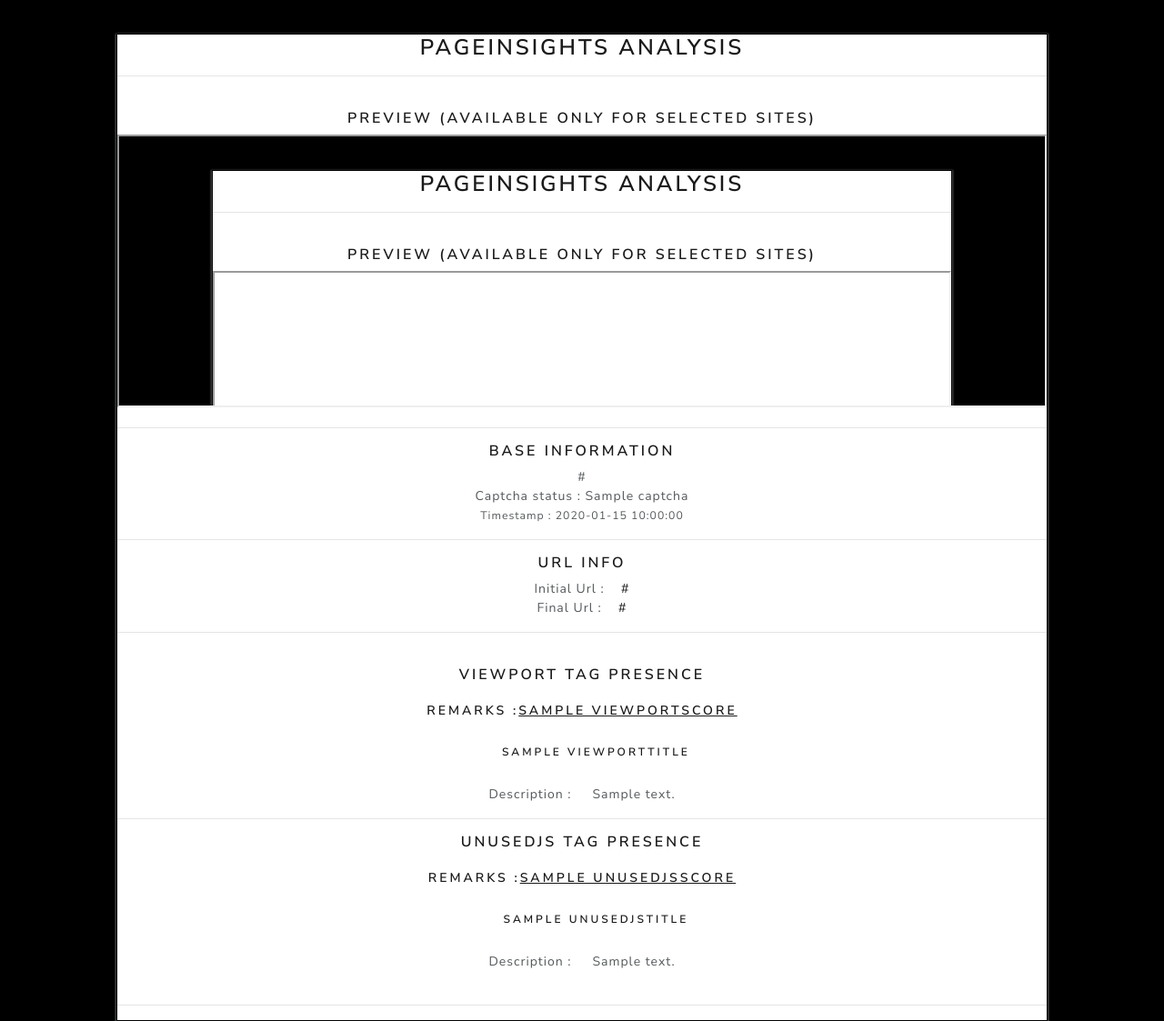
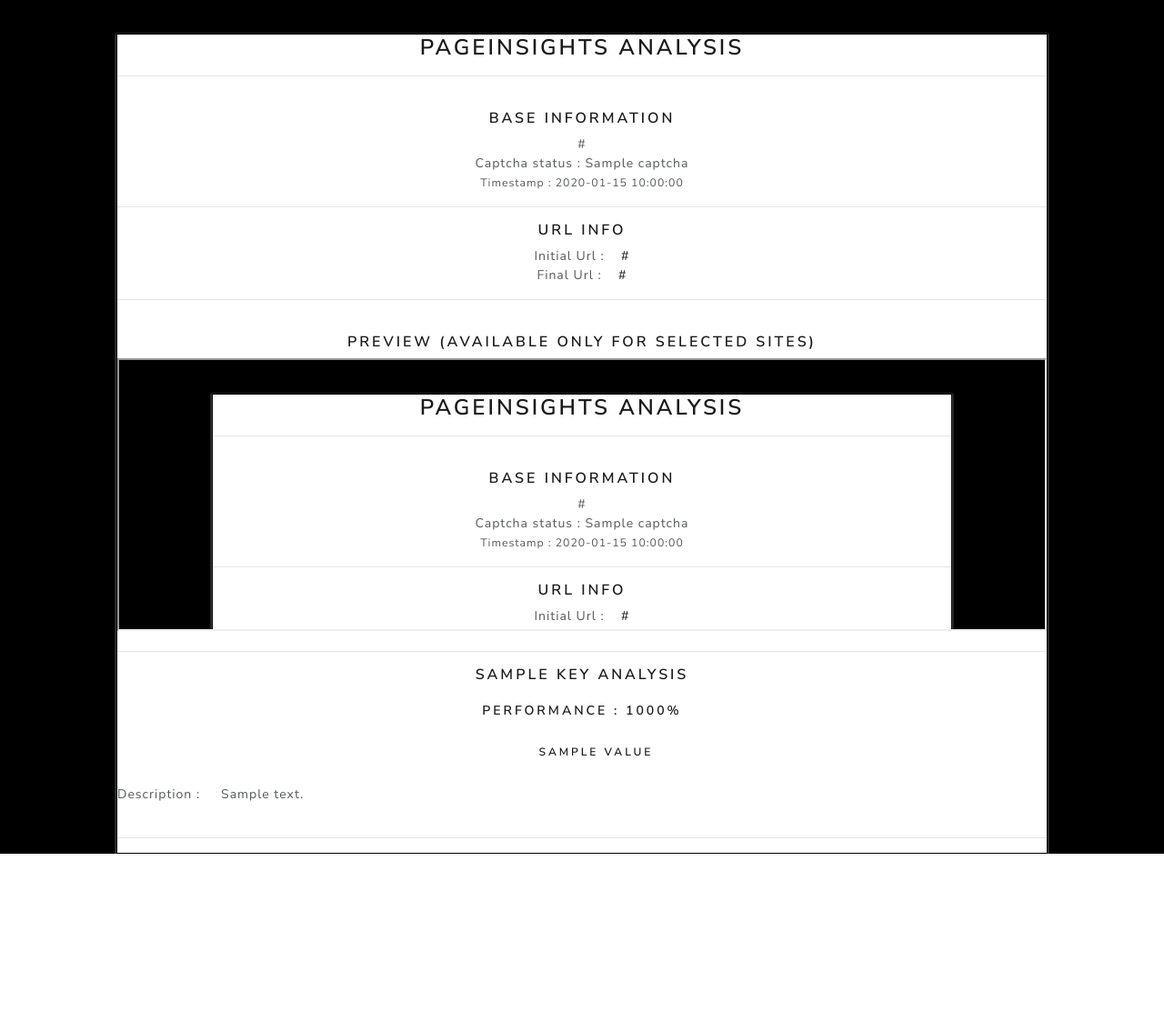
Before and after one commit to Arunkumar483/Python-Project--1-Page-Insights-App, a Flask app: template pyproject/templates/results.html in a window 1280 px wide. Shown: the whole page at 91% size. After the commit the page ends 939 px from the top, so only its background shows below. Run offline with Flask 2, Linux system fonts and the light colour scheme; the template is opened without the code that fills it: most values are stand-ins (such as "Sample title", 1, 10 or a date in 2020); some libraries are stand-ins or nearby versions.

Commit message:
successfull Iteration through all audit attributes

```diff
--- a/pyproject/app.py
+++ b/pyproject/app.py
@@ -26,46 +26,17 @@
     data=json.loads(response.content)
 
     #getting necessary parameters from the response's dictionary (data)
+    analyzedurl=data["id"]
     captcha=data["captchaResult"]
     timestamp=data["analysisUTCTimestamp"]
     lighthouseResult=data["lighthouseResult"]
-
-    #viewport parameters
-    viewportdetails=data["lighthouseResult"]["audits"]["viewport"]
-    viewportid=viewportdetails["id"]
-    viewporttitle=viewportdetails["title"]
-
-    #viewport score checker
-    viewportscore=viewportdetails["score"]
-    if(int(viewportscore)==1):
-        viewportscore="GOOD"
-    else:
-        viewportscore="BAD"
-    viewportdescription=viewportdetails["description"]
-    analyzedurl=data["id"]
+    auditsdata=data["lighthouseResult"]["audits"]
 
 
-    #unusedjs parameters
-    unusedjsdetails=data["lighthouseResult"]["audits"]["unused-javascript"]
-    unusedjsid=unusedjsdetails["id"]
-    unusedjstitle=unusedjsdetails["title"]
+    #iterating through audits
+    auditsdata=data["lighthouseResult"]["audits"]
 
-    #unusedjs score checker
-    unusedjsscore=unusedjsdetails["score"]
-    if(int(unusedjsscore)==1):
-        unusedjsscore="GOOD"
-    else:
-        unusedjsscore="BAD"
-    unusedjsdescription=unusedjsdetails["description"]
-    analyzedurl=data["id"]
-
-    return render_template('results.html',urltobechecked=urltobechecked,data=data,captcha=captcha,timestamp=timestamp,lighthouseResult=lighthouseResult,analyzedurl=analyzedurl,viewportid=viewportid,viewportdetails=viewportdetails,viewportscore=viewportscore,viewportdescription=viewportdescription,viewporttitle=viewporttitle,unusedjsid=unusedjsid,unusedjsdetails=unusedjsdetails,unusedjsscore=unusedjsscore,unusedjsdescription=unusedjsdescription,unusedjstitle=unusedjstitle)
-
-
-
-
-
-
+    return render_template('results.html',urltobechecked=urltobechecked,data=data,captcha=captcha,timestamp=timestamp,lighthouseResult=lighthouseResult,analyzedurl=analyzedurl,auditsdata=auditsdata)
 
 if __name__=='__main__':
-    app.run()
+    app.run(debug=True)
--- a/pyproject/templates/index.html
+++ b/pyproject/templates/index.html
@@ -25,7 +25,7 @@
                             <br>
                             <input type="text" name="url" id="url" value="http://" class="form-control" required>
                         </div>
-                        <div align="left">Sample url:<a href="http://biomotionlog.in">http://biomotionlog.in</a></div>
+                        <div align="left">Sample url :<a href="http://biomotionlog.in">  http://biomotionlog.in</a></div>
 
                         <input type="submit" class="btn btn-primary" name="submit" value="Submit">
                         <hr>
--- a/pyproject/templates/results.html
+++ b/pyproject/templates/results.html
@@ -2,16 +2,9 @@
 {% block content %}
 <hr>
 <div class="wrapper cont">
-<div align="center" class="previewcont">
 <h3 align="center"><superscript>Pageinsights Analysis</superscript></h3>
 <hr>
 <br>
-    <h5 align="center">Preview (Available only for selected sites)</h5>
-    <iframe src="{{lighthouseResult["finalUrl"]}}" width="100%" height="300"title="preview">
-    </iframe>
-</div>
-
-<hr>
 <div align="center" class="baseinfocont">
     <h5 align="center">BASE INFORMATION</h5>
     <caption>{{analyzedurl}}</caption>
@@ -29,29 +22,48 @@
     <hr>
     <br>
 </div>
-<div align="center" class="viewportdetailscont">
-    <h5 align="center">Viewport tag presence<br><br>
-        <small><strong>Remarks :<u>{{viewportscore}}</u></strong></small>
+<div align="center" class="previewcont">
+
+    <h5 align="center">Preview (Available only for selected sites)</h5>
+    <iframe src="{{lighthouseResult["finalUrl"]}}" width="100%" height="300" title="preview">
+    </iframe>
+</div>
+<hr>
+<!-- iterating through different attributes of metrics in auditsdata -->
+<div id="datasets">
+
+        {% for key,value in auditsdata.items() %}
+        <h5 align="center">{{key}} Analysis<br><br>
+                {% if value["score"] is not none %}
+                    <small><strong>Performance :  {{value["score"]*100}}%</strong></small>
+                {%endif %}
         </h5>
         <br>
-    <h6 align="center">&nbsp&nbsp&nbsp&nbsp {{viewporttitle}}</h6>
+        <!-- Display screenshots of the analyzed page -->
+        {% if value['title']=="Full-page screenshot" : %}
+        <div><img src="{{value["details"]["screenshot"]["data"]}}"" width="50%" height="300"></div>
+        {% endif %}
+        {% if value['title']=="Final Screenshot" : %}
+        <div><img src="{{value["details"]["data"]}}"" width="50%" height="300"></div>
+        {% endif %}
+        {% if value['title']=="Screenshot Thumbnails" : %}
+        <div>
+            <img src="{{value["details"]["items"][2]["data"]}}"" width="10%" height="100">
+            <img src="{{value["details"]["items"][3]["data"]}}"" width="10%" height="100">
+            <img src="{{value["details"]["items"][4]["data"]}}"" width="10%" height="100">
             <br>
-    Description :&nbsp&nbsp&nbsp&nbsp {{viewportdescription}}
         </div>
+        {% endif %}
+
+
+        <h6 align="center">&nbsp&nbsp&nbsp&nbsp {{value["title"]}}</h6>
+        <br>
+        <div align="left">Description :&nbsp&nbsp&nbsp&nbsp {{value["description"]}}</div>
+        <br>
         <hr>
-<div align="center" class="unusedjsdetails">
-    <h5 align="center">unusedjs tag presence<br><br>
-        <small><strong>Remarks :<u>{{unusedjsscore}}</u></strong></small>
-    </h5>
-    <br>
-    <h6 align="center">&nbsp&nbsp&nbsp&nbsp {{unusedjstitle}}</h6>
-    <br>
-    Description :&nbsp&nbsp&nbsp&nbsp {{unusedjsdescription}}
+        {% endfor %}
+
  </div>
-<br>
-<!-- trials -->
-<!-- {{viewportdetails}} -->
-<hr>
 </div>
-<!--{{data}} -->
+
 {% endblock content %}
```
Lines whose indentation alone changed are shown as unchanged.
